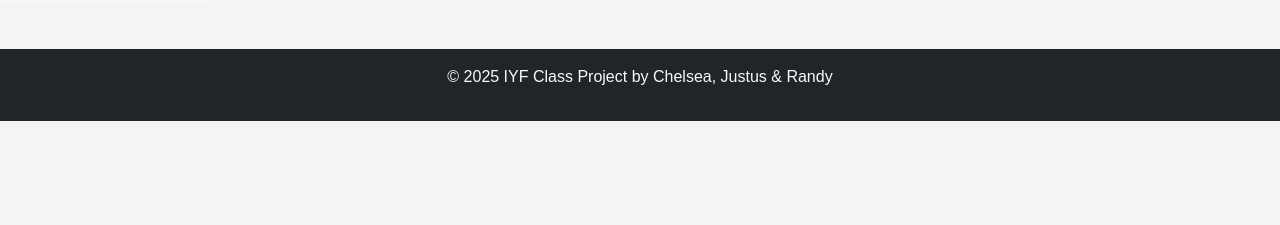
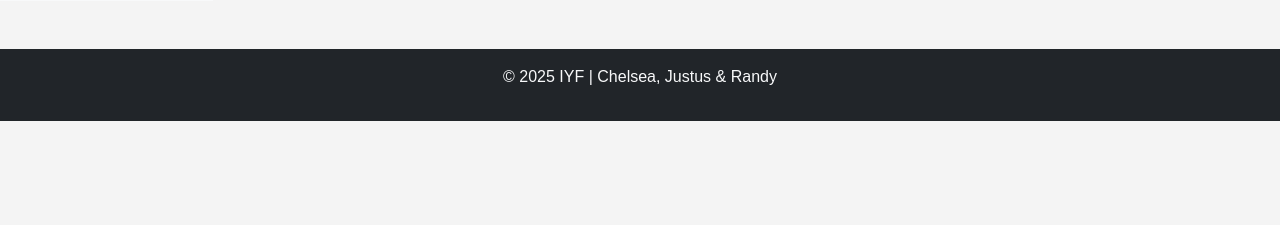
Before and after one commit to everjaydead/estore, a Flask app: page /admin/categories in a window 1280 px wide. Shown: the part 522-747 px from the top of the page. Run offline with Flask 3, Linux system fonts and the light colour scheme; the visitor is signed in with stand-in values (Sample User, id 1); data that the repository does not hold is empty; some libraries are stand-ins or nearby versions.

Commit message:
Updated footer text in HTML file

```diff
--- a/templates/base.html
+++ b/templates/base.html
@@ -138,7 +138,7 @@
         <div class="container">
             <div class="row">
                 <div class="col text-center">
-                    <p>&copy; {{ current_year }} IYF Class Project by Chelsea, Justus & Randy</p>
+                    <p>&copy; {{ current_year }} IYF | Chelsea, Justus & Randy</p>
                 </div>
             </div>
         </div>
```
